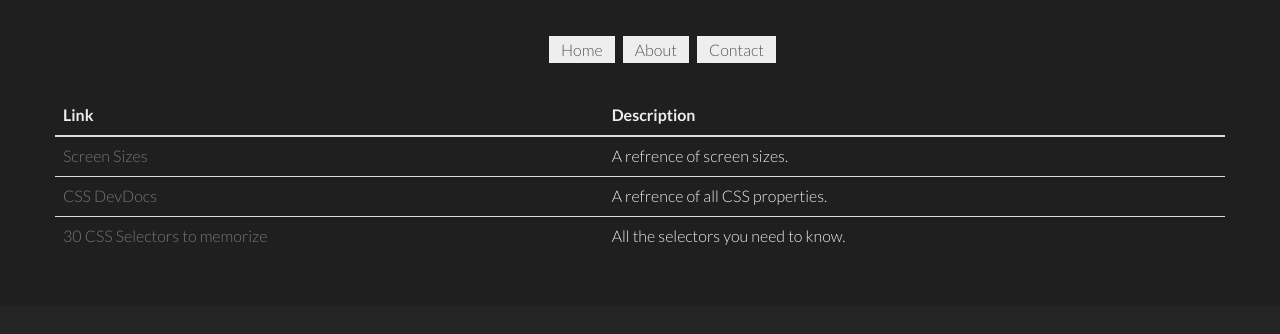
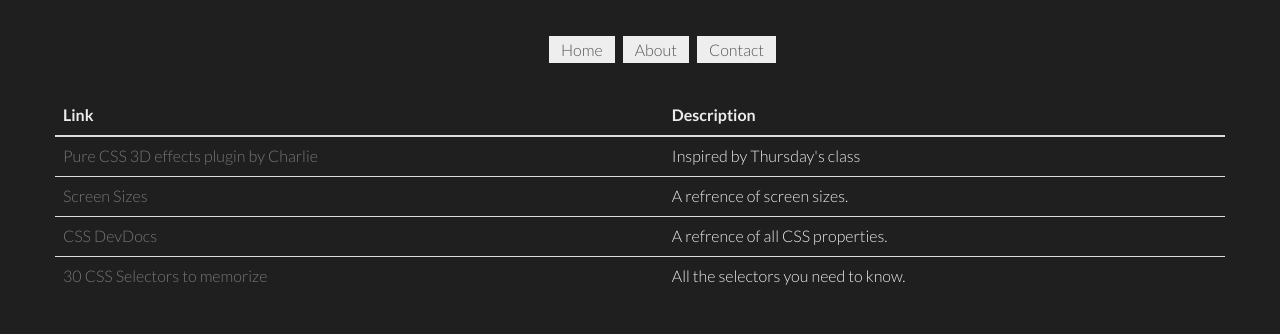
Before and after one commit to JadeCodes/the_bookmark_project, a plain HTML site: page html-css.html in a window 1280 px wide. Shown: the part 144-478 px from the top of the page. Drawn offline with nearby package versions, Linux system fonts and the light colour scheme.

Commit message:
CSS 3D plugin by me added to HTML and CSS page, come and fork me

```diff
--- a/html-css.html
+++ b/html-css.html
@@ -53,6 +53,12 @@
 							        </tr>
 							      </thead>
 							      <tbody>
+							      	  <tr>
+							          <td>
+							          	<a href="http://charliechao.github.io/Pure_CSS_Animation/">Pure CSS 3D effects plugin by Charlie</a>
+							          </td>
+							          <td>Inspired by Thursday's class</td>
+							        </tr>
 							        <tr>
 							          <td>
 							          	<a href="http://screensiz.es/phone">Screen Sizes</a>
```
